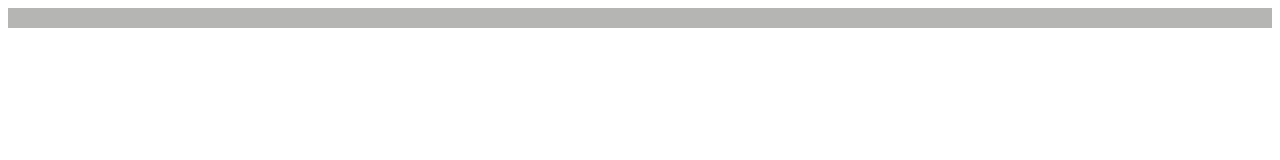
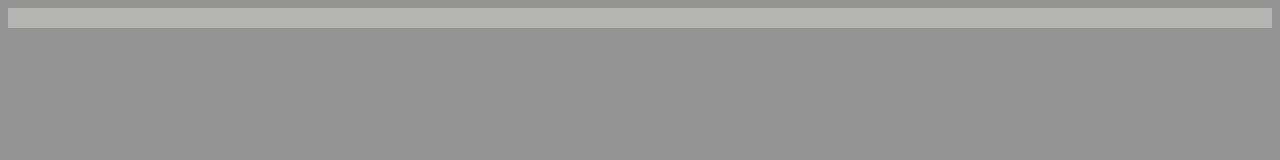
Before and after one commit to IAgreeToTheToS/catchthecookie, a plain HTML site: page index.html in a window 1280 px wide. Drawn offline with Linux system fonts and the light colour scheme.

Commit message:
Update style.css

```diff
--- a/style.css
+++ b/style.css
@@ -1,4 +1,5 @@
 body {
+  background: #949494;
   font-family: Arial;
 }
 .tosAgree {
```
